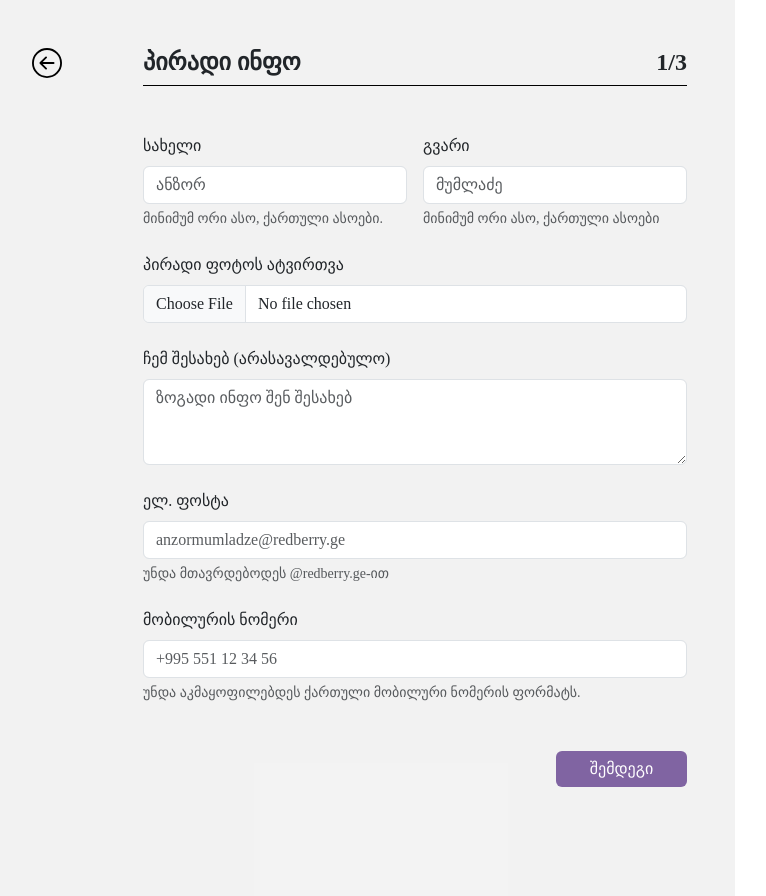
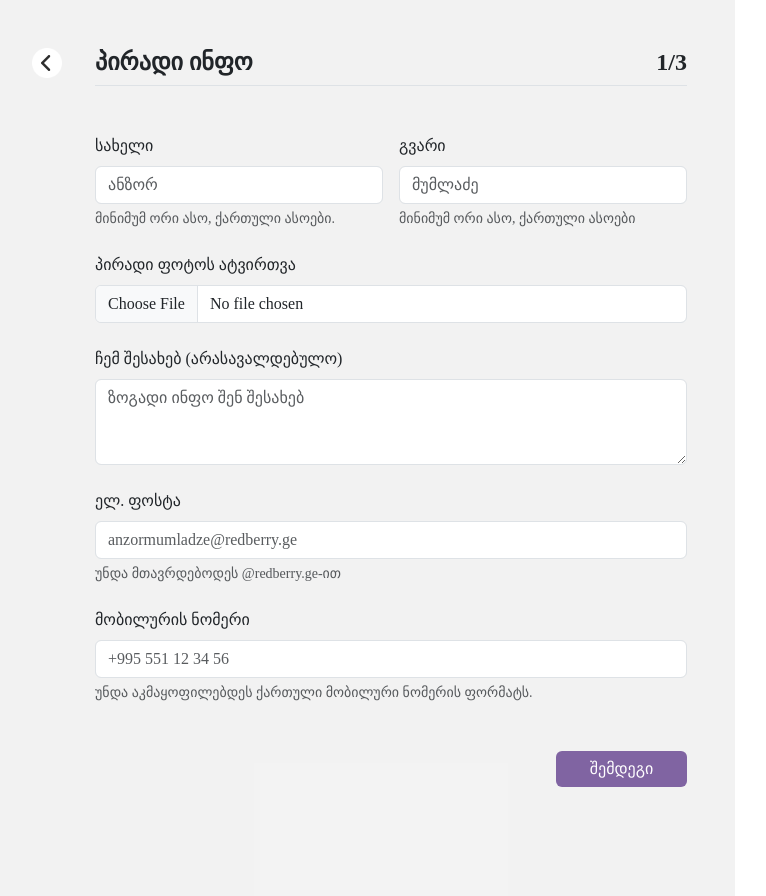
Before and after one commit to AlexanderMtchedlidze/redberryProject, a plain HTML site: page html/general_information.html in a window 1280 px wide. Shown: the whole page, without its empty margins (1-767 px from the left). Drawn offline with nearby package versions, Linux system fonts and the light colour scheme; a web font is replaced by a local one.

Commit message:
improved code structure and design

```diff
--- a/html/general_information.html
+++ b/html/general_information.html
@@ -5,7 +5,7 @@
   <meta charset="UTF-8">
   <meta http-equiv="X-UA-Compatible" content="IE=edge">
   <meta name="viewport" content="width=device-width, initial-scale=1.0">
-  <title>Document</title>
+  <title>General Information</title>
   <link href="https://cdn.jsdelivr.net/npm/bootstrap@5.3.0-alpha1/dist/css/bootstrap.min.css" rel="stylesheet"
     integrity="sha384-GLhlTQ8iRABdZLl6O3oVMWSktQOp6b7In1Zl3/Jr59b6EGGoI1aFkw7cmDA6j6gD" crossorigin="anonymous">
   <script src="../static/general_information.js"></script>
@@ -15,15 +15,15 @@
 
 <body id="bootstrap-overrides">
   <div class="d-flex">
-    <div class="d-flex justify-content-center p-5" style="background-color: #47474711; width: 5%;">
-      <a href="index.html">
-        <img src="../media/arrow-left-circle.svg" alt="icon" class="go-back-icon" id="goBack">
+    <div class="d-flex justify-content-center p-5 resume-input" style="width: 5%;">
+      <a href="index.html" style="height: 30px;">
+        <img src="../media/Vector.png" alt="vector" class="go-back-vector">
+        <img src="../media/Ellipse 1.png" alt="eclipse" class="go-back-icon" id="goBack" width="40px">
       </a>
     </div>
-    <div class="p-5" style="background-color: #47474711; width: 50%;">
+    <div class="pt-5 pe-5 resume-input">
       <form>
-        <div class="h4 pb-2 mb-4 d-flex justify-content-between mb-5"
-          style="font-weight: 700; border-bottom: 1px solid black;">
+        <div class="h4 pb-2 mb-4 d-flex justify-content-between mb-5 border-bottom" style="font-weight: 700;">
           <div>პირადი ინფო</div>
           <div>1/3</div>
         </div>
--- a/static/general_information.css
+++ b/static/general_information.css
@@ -29,3 +29,14 @@
     font-size: 16px;
     font-weight: 400;
 }
+
+.resume-input {
+    background-color: #47474711;
+    width: 50%;
+}
+
+.go-back-vector {
+    position: absolute;
+    margin-left: 9px;
+    margin-top: 7px
+}
--- a/static/general_information.js
+++ b/static/general_information.js
@@ -172,6 +172,7 @@ function fileInputValidation(e) {
         localStorage.setItem("base64Image", srcData);
     };
     fileReader.readAsDataURL(imageFile);
+    e.target.classList.remove("is-invalid");
     e.target.classList.add("is-valid");
     localStorage.setItem("imageValidation", true);
 }
@@ -207,8 +208,10 @@ function aboutMeValidation(e) {
     localStorage.setItem("resumeAboutMe", aboutMe);
     if (lengthValidation) {
         resumeAboutMeTitle.style.display = "unset";
+        e.target.classList.add("is-valid");
     } else {
         resumeAboutMeTitle.style.display = "none";
+        e.target.classList.remove("is-valid");
     }
 }
 
```
Also changed, not shown: html/index.html (+3 -3 lines), static/index.css (+6 -2 lines), media/Ellipse 1.png (added), media/Vector.png (added), media/arrow-left-circle.svg (deleted).
